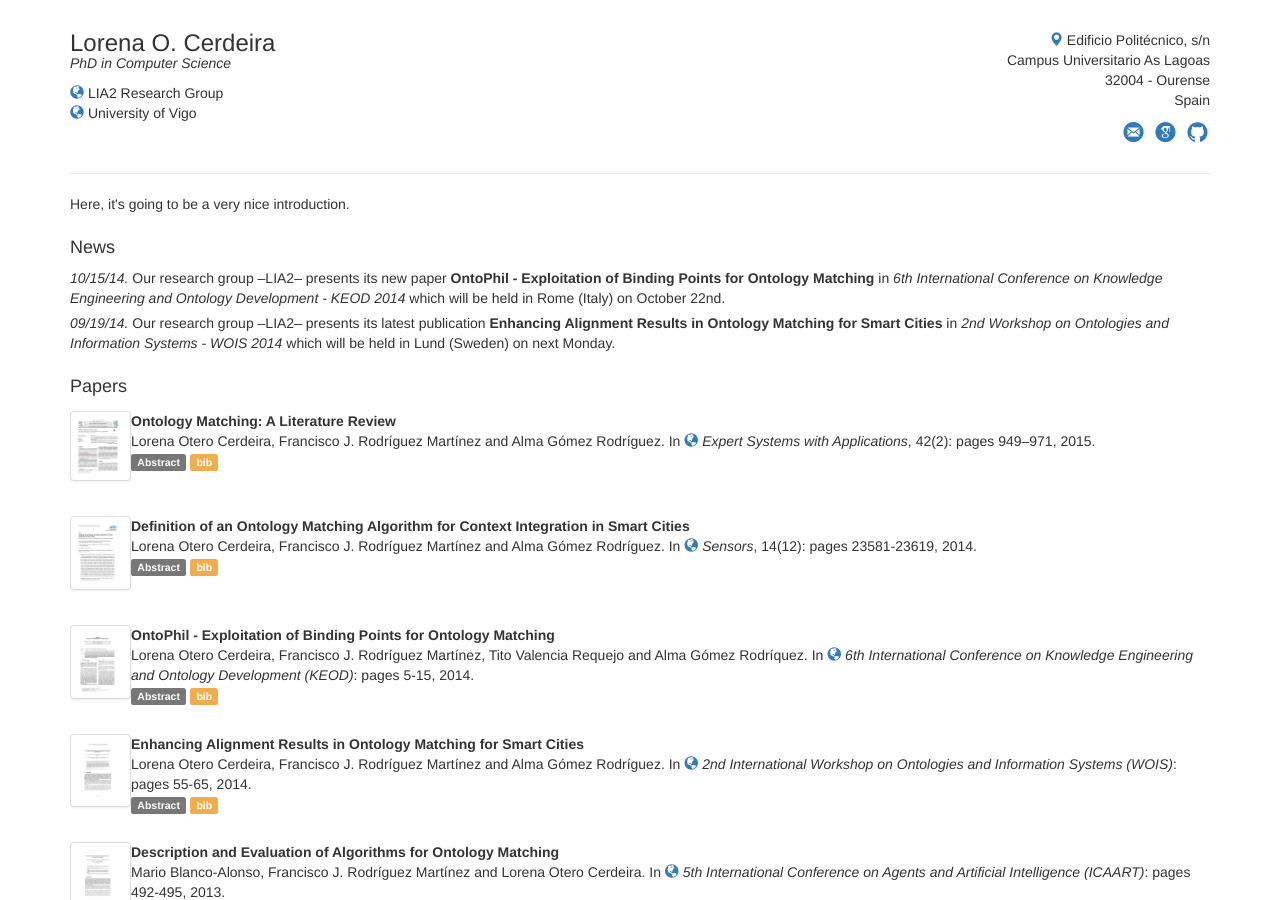
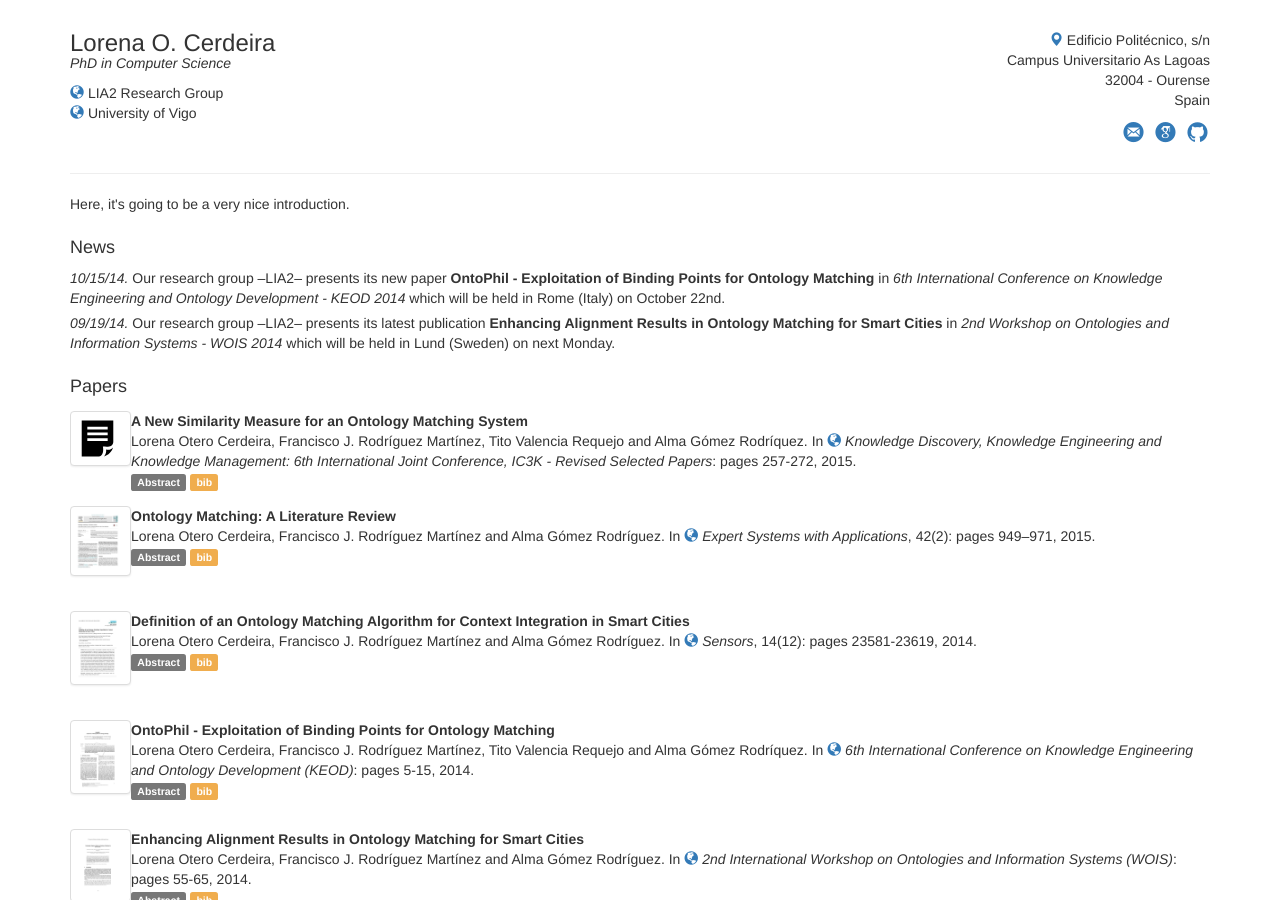
Before and after one commit to locerdeira/locerdeira.github.com, a Jekyll site: the page built from index.html, in a window 1280 px wide and 900 px high. Built offline with Jekyll 4.4.1, drawn with Linux system fonts in a browser that asks for light colours; nearby versions of some CDN libraries.

Commit message:
biblio update
2015_IC3K

```diff
--- a/_data/paper-list.yml
+++ b/_data/paper-list.yml
@@ -238,3 +238,25 @@
     and the different categories are revised and analyzed. The information in this review is extended
     and supported by the results obtained by a survey that we have designed and conducted among
     the practitioners.</p>
+
+- layout: paper
+  selected: y
+  paper-type: inproceedings
+  label: 2015_IC3K
+  year: 2015
+  month: 10
+  img: paper.svg
+  bib: 2015_IC3K.bib
+  title: "A New Similarity Measure for an Ontology Matching System"
+  authors: Lorena Otero Cerdeira, Francisco J. Rodríguez Martínez, Tito Valencia Requejo and Alma Gómez Rodríquez
+  booktitle: "Knowledge Discovery, Knowledge Engineering and Knowledge Management: 6th International Joint Conference, IC3K - Revised Selected Papers"
+  pages: 257-272
+  doc-url: http://link.springer.com/chapter/10.1007%2F978-3-319-25840-9_17
+  booktitle-url: http://www.springer.com/us/book/9783319258393
+  venue: conference
+  abstract: >
+    <p>The purpose of this paper is twofold. It describes a new similarity measure which is applied
+    in a new ontology matching algorithm, OntoPhil that exploits both the lexical and structural information
+    of the input ontologies. The different steps of the algorithm as well as some clarifying examples are
+    also provided. In addition, OntoPhil is also compared and evaluated using the datasets from well-known
+    Ontology Alignment Evaluation Initiative.</p>
--- /dev/null
+++ b/bib/2015_IC3K.bib
@@ -0,0 +1,9 @@
+@inproceedings{Cerdeira2015:2,
+	Address = {Rome, Italy},
+	Author = {Lorena O. Cerdeira and Francisco J. Rodr{\'\i}guez and Tito Valencia and Alma G{\'\o}mez Rodr{\'\i}guez},
+	Booktitle = {Knowledge Discovery, Knowledge Engineering and Knowledge Management: 6th International Joint Conference, IC3K - Revised Selected Papers},
+	Month = {October},
+	Pages = {257-272},
+	Title = {A New Similarity Measure for an Ontology Matching System},
+	Year = {2015}
+}
```
